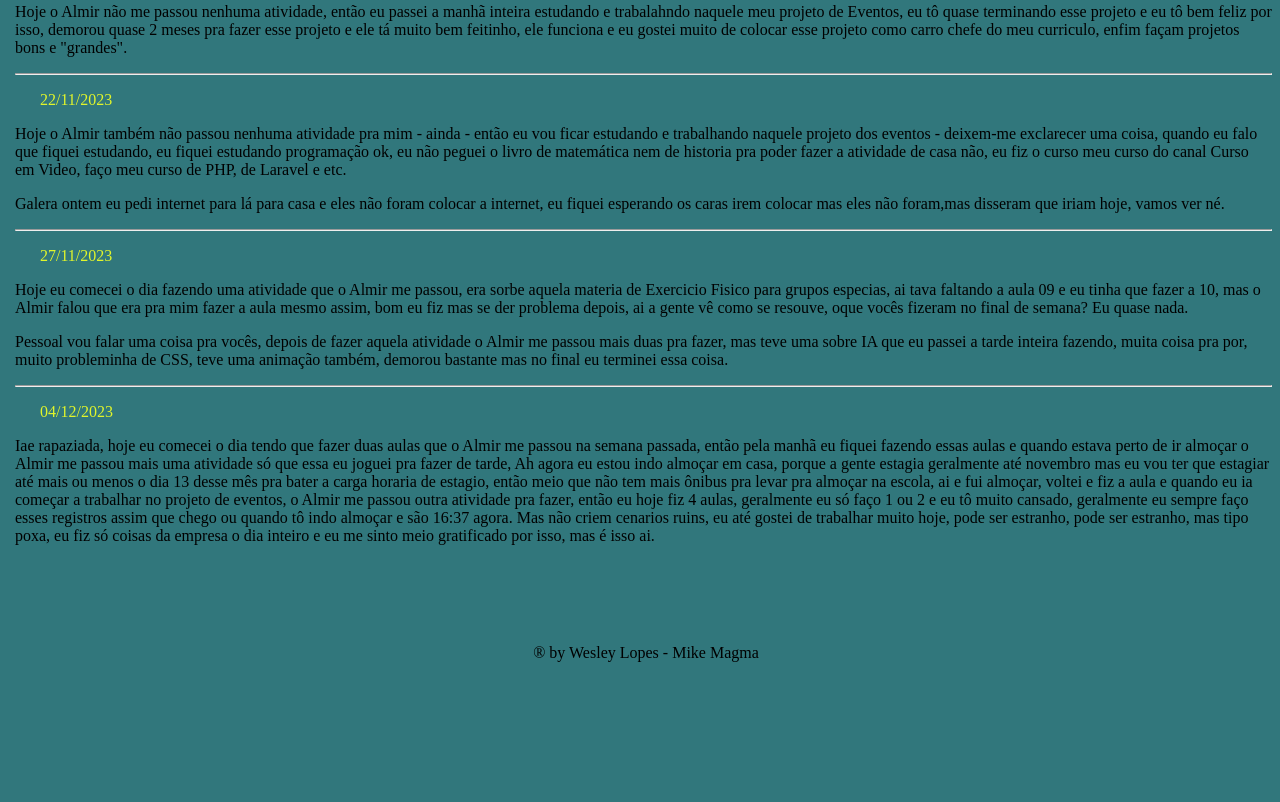
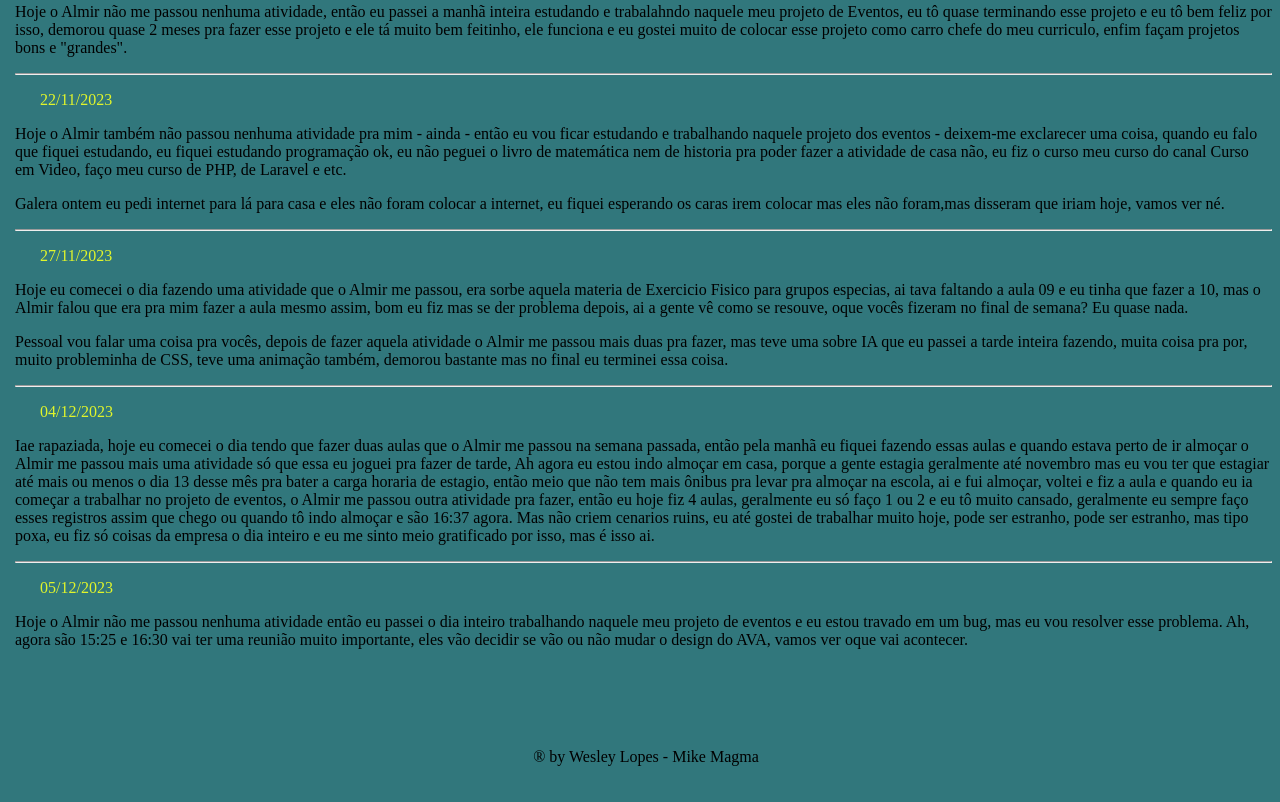
Before and after one commit to Wesley-Lopes34/Estagio-UCAQ, a plain HTML site: page index.html in a window 1280 px wide. Shown: the part 9107-9909 px from the top of the page. Before the commit the page ends 9805 px from the top, so only its background shows below. Drawn offline with Linux system fonts and the light colour scheme.

Commit message:
05/12/2023

```diff
--- a/index.html
+++ b/index.html
@@ -22,6 +22,7 @@
         <p id="dia">22/08/2023 :)</p>
     <p>Hoje eu estou começando a usar o github e git, hoje como o Marcelo não veio, eu estou estudando sozinho pelo curso de HTML/CSS do professor Gustavo Guanabara, ótimo curso por sinal. Estou criando esse site no meio do estagio para passar o tempo e ir estudando mais sobre HTML, CSS, JAVASCRIPT e outras coisas, eu quero sair daqui com ainda mais conhecimento então eu vou estar fazendo esse site e estar aprendendo com a prática e também isso vai servir como um "blogue" ou como um diário para mim.</p>
     <div>Não sei nem pra que serve o div mas eu vou aprender</div>
+
 
 <ul>
     <li>
@@ -312,7 +313,9 @@
                                 <!--Mês de Dezembro-->
         <p id="dia">04/12/2023</p>
     <p>Iae rapaziada, hoje eu comecei o dia tendo que fazer duas aulas que o Almir me passou na semana passada, então pela manhã eu fiquei fazendo essas aulas e quando estava perto de ir almoçar o Almir me passou mais uma atividade só que essa eu joguei pra fazer de tarde, Ah agora eu estou indo almoçar em casa, porque a gente estagia geralmente até novembro mas eu vou ter que estagiar até mais ou menos o dia 13 desse mês pra bater a carga horaria de estagio, então meio que não tem mais ônibus pra levar pra almoçar na escola, ai e fui almoçar, voltei e fiz a aula e quando eu ia começar a trabalhar no projeto de eventos, o Almir me passou outra atividade pra fazer, então eu hoje fiz 4 aulas, geralmente eu só faço 1 ou 2 e eu tô muito cansado, geralmente eu sempre faço esses registros assim que chego ou quando tô indo almoçar e são 16:37 agora. Mas não criem cenarios ruins, eu até gostei de trabalhar muito hoje, pode ser estranho, pode ser estranho, mas tipo poxa, eu fiz só coisas da empresa o dia inteiro e eu me sinto meio gratificado por isso, mas é isso ai.</p>
-
+<hr>
+        <p id="dia">05/12/2023</p>
+    <p>Hoje o Almir não me passou nenhuma atividade então eu passei o dia inteiro trabalhando naquele meu projeto de eventos e eu estou travado em um bug, mas eu vou resolver esse problema. Ah, agora são 15:25 e 16:30 vai ter uma reunião muito importante, eles vão decidir se vão ou não mudar o design do AVA, vamos ver oque vai acontecer.</p>
 
 <br>
 <br>
```
